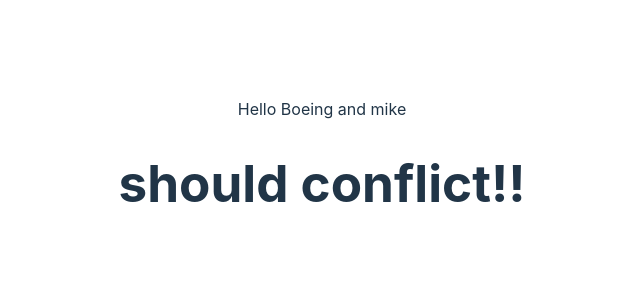
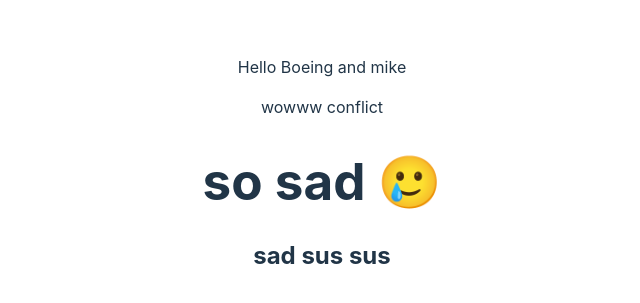
Before and after one commit to kittichonJr/practiceGit, a React (Vite) app: page / in a window 1280 px wide. Shown: the part 237-540 px from the top of the page, without its empty margins (318-958 px from the left). Built offline with nearby package versions, Linux system fonts and the light colour scheme.

Commit message:
add wow conflict
so sad

sad sus sus

```diff
--- a/src/App.jsx
+++ b/src/App.jsx
@@ -8,10 +8,9 @@
   return (
     <div className="App">
       <p>Hello Boeing and mike</p>
-<h1>should conflict!!</h1>
-
-
-
+      <span>wowww conflict</span>
+      <h1>so sad 🥲</h1>
+      <h2>sad sus sus</h2>
     </div>
   );
 }
```
